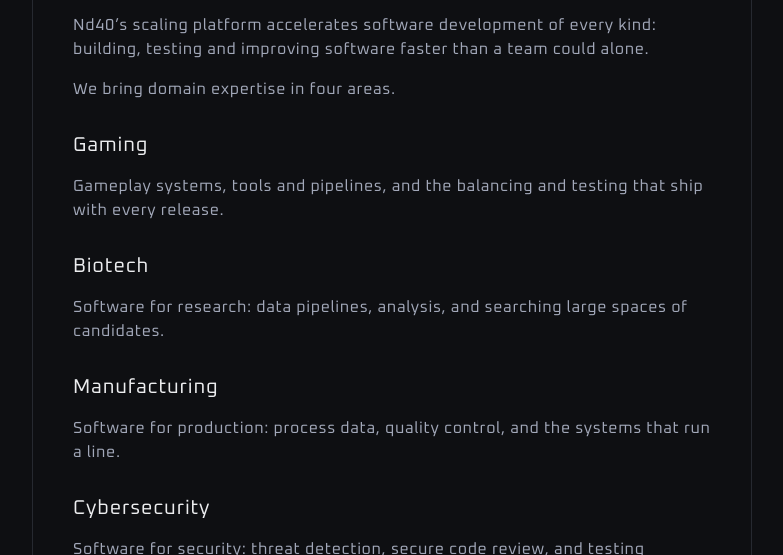
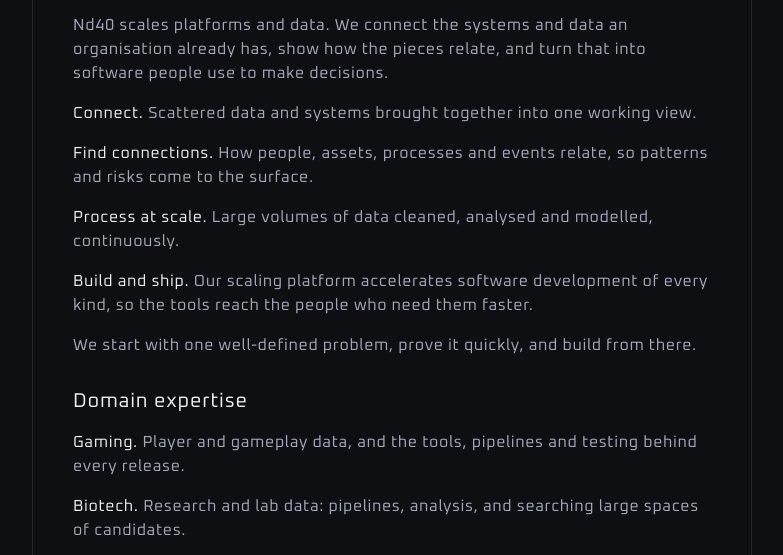
Before and after one commit to nd40-inc/com-nd40, a plain HTML site: page website/work.html in a window 1280 px wide. Shown: the part 227-782 px from the top of the page, without its empty margins (32-815 px from the left). Drawn offline with Linux system fonts and the light colour scheme.

Commit message:
Work: scale platforms and data, find connections; sectors as domain expertise
Co-Authored-By: Claude Opus 5.5 <noreply@anthropic.com>

```diff
--- a/website/work.html
+++ b/website/work.html
@@ -26,16 +26,17 @@
 <main style="display: flex; flex-direction: column; gap: 16px; max-width: 720px; min-height: 40vh; background: transparent; border: 1px solid #262930; border-radius: 16px; padding: 40px; box-sizing: border-box">
 <h2 style="margin: 0; font-size: 40px; font-weight: 400; letter-spacing: 0.04em; color: #ECEDEF">Work</h2>
 <!-- Draft for review -->
-<p style="margin: 0; font-size: 16px; line-height: 1.5; color: #A2A8B9">Nd40&rsquo;s scaling platform accelerates software development of every kind: building, testing and improving software faster than a team could alone.</p>
-<p style="margin: 0; font-size: 16px; line-height: 1.5; color: #A2A8B9">We bring domain expertise in four areas.</p>
-<h3 style="margin: 16px 0 0; font-size: 20px; font-weight: 400; letter-spacing: 0.04em; color: #ECEDEF">Gaming</h3>
-<p style="margin: 0; font-size: 16px; line-height: 1.5; color: #A2A8B9">Gameplay systems, tools and pipelines, and the balancing and testing that ship with every release.</p>
-<h3 style="margin: 16px 0 0; font-size: 20px; font-weight: 400; letter-spacing: 0.04em; color: #ECEDEF">Biotech</h3>
-<p style="margin: 0; font-size: 16px; line-height: 1.5; color: #A2A8B9">Software for research: data pipelines, analysis, and searching large spaces of candidates.</p>
-<h3 style="margin: 16px 0 0; font-size: 20px; font-weight: 400; letter-spacing: 0.04em; color: #ECEDEF">Manufacturing</h3>
-<p style="margin: 0; font-size: 16px; line-height: 1.5; color: #A2A8B9">Software for production: process data, quality control, and the systems that run a line.</p>
-<h3 style="margin: 16px 0 0; font-size: 20px; font-weight: 400; letter-spacing: 0.04em; color: #ECEDEF">Cybersecurity</h3>
-<p style="margin: 0; font-size: 16px; line-height: 1.5; color: #A2A8B9">Software for security: threat detection, secure code review, and testing systems the way an attacker would.</p>
+<p style="margin: 0; font-size: 16px; line-height: 1.5; color: #A2A8B9">Nd40 scales platforms and data. We connect the systems and data an organisation already has, show how the pieces relate, and turn that into software people use to make decisions.</p>
+<p style="margin: 0; font-size: 16px; line-height: 1.5; color: #A2A8B9"><span style="color: #ECEDEF">Connect.</span> Scattered data and systems brought together into one working view.</p>
+<p style="margin: 0; font-size: 16px; line-height: 1.5; color: #A2A8B9"><span style="color: #ECEDEF">Find connections.</span> How people, assets, processes and events relate, so patterns and risks come to the surface.</p>
+<p style="margin: 0; font-size: 16px; line-height: 1.5; color: #A2A8B9"><span style="color: #ECEDEF">Process at scale.</span> Large volumes of data cleaned, analysed and modelled, continuously.</p>
+<p style="margin: 0; font-size: 16px; line-height: 1.5; color: #A2A8B9"><span style="color: #ECEDEF">Build and ship.</span> Our scaling platform accelerates software development of every kind, so the tools reach the people who need them faster.</p>
+<p style="margin: 0; font-size: 16px; line-height: 1.5; color: #A2A8B9">We start with one well-defined problem, prove it quickly, and build from there.</p>
+<h3 style="margin: 16px 0 0; font-size: 20px; font-weight: 400; letter-spacing: 0.04em; color: #ECEDEF">Domain expertise</h3>
+<p style="margin: 0; font-size: 16px; line-height: 1.5; color: #A2A8B9"><span style="color: #ECEDEF">Gaming.</span> Player and gameplay data, and the tools, pipelines and testing behind every release.</p>
+<p style="margin: 0; font-size: 16px; line-height: 1.5; color: #A2A8B9"><span style="color: #ECEDEF">Biotech.</span> Research and lab data: pipelines, analysis, and searching large spaces of candidates.</p>
+<p style="margin: 0; font-size: 16px; line-height: 1.5; color: #A2A8B9"><span style="color: #ECEDEF">Manufacturing.</span> Production and supply data: process monitoring, quality control, and the systems that run a line.</p>
+<p style="margin: 0; font-size: 16px; line-height: 1.5; color: #A2A8B9"><span style="color: #ECEDEF">Cybersecurity.</span> Security data from across systems, connected to spot threats, and systems tested the way an attacker would.</p>
 </main>
 
 <section style="padding-top: 2rem; display: flex; flex-wrap: wrap; justify-content: flex-end">
```
